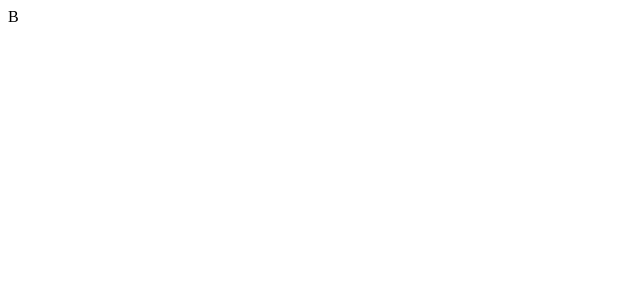
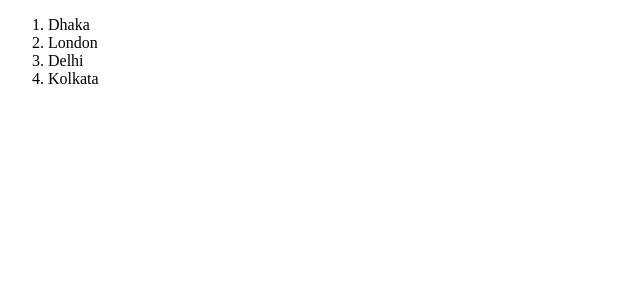
Before and after one commit to badshab454/Rabbil-React, a React (Vite) app: page / in a window 1280 px wide. Shown: the top 300 px of the page, without its empty margins (0-640 px from the left). Built offline with nearby package versions, Linux system fonts and the light colour scheme.

Commit message:
map method

```diff
--- a/src/App.jsx
+++ b/src/App.jsx
@@ -1,24 +1,15 @@
 const App = () => {
-  let marks = 56;
+  const city = ['Dhaka','London','Delhi','Kolkata'];
   return (
     <div>
-      {(()=>{
-        if(marks >= 80 && marks <= 100) {
-          return "A+";
-        } else if (marks >= 70 && marks < 80) {
-          return "A";
-        } else if (marks >= 60 && marks < 70) {
-          return "A-";
-        } else if ( marks >= 50 && marks < 60) {
-          return "B";
-        } else if (marks >=  40 && marks < 50) {
-          return "C";
-        } else if (marks >= 33 && marks < 40) {
-          return "D";
-        } else {
-          return "F";
+      <ol>
+        {
+          city.map((item,i)=>{
+            return <li key={i.toString()}>{item}</li>
+          })
         }
-      })()}
+      </ol>
+
     </div>
   );
 };
```
